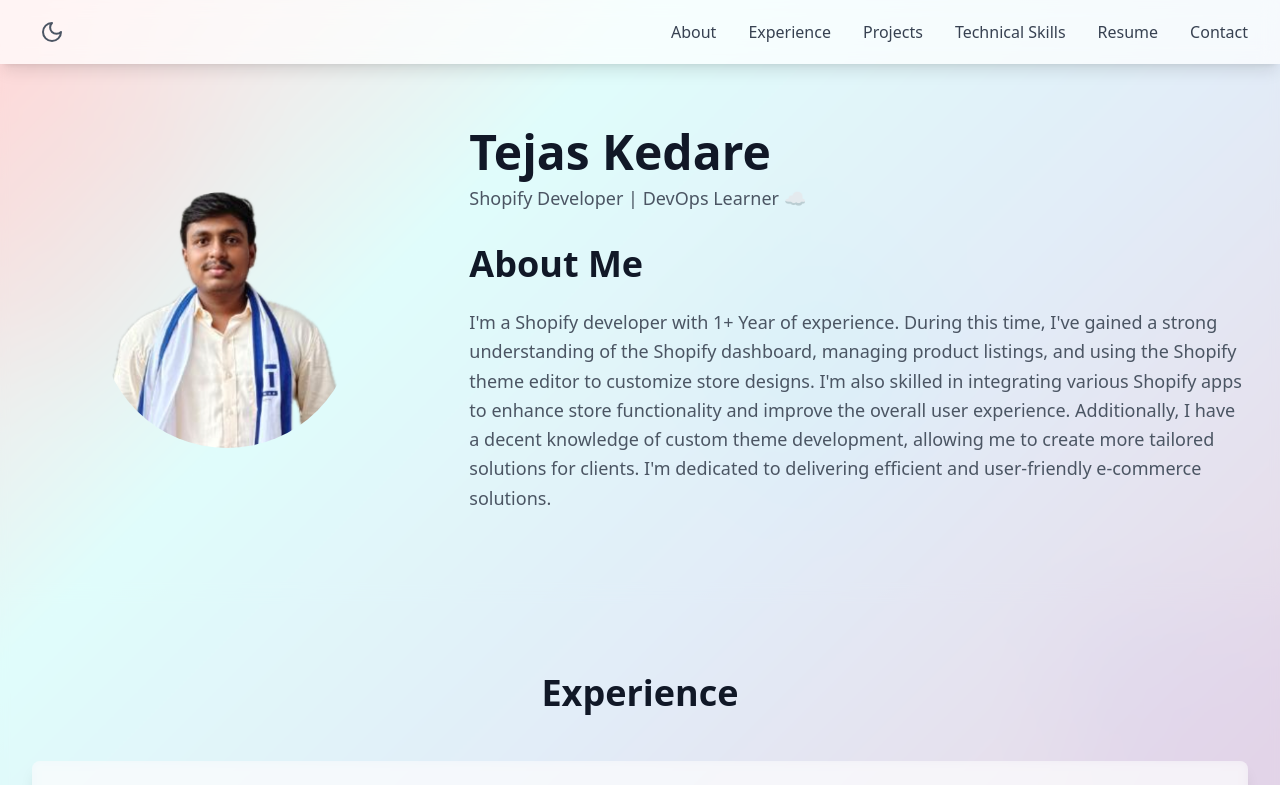
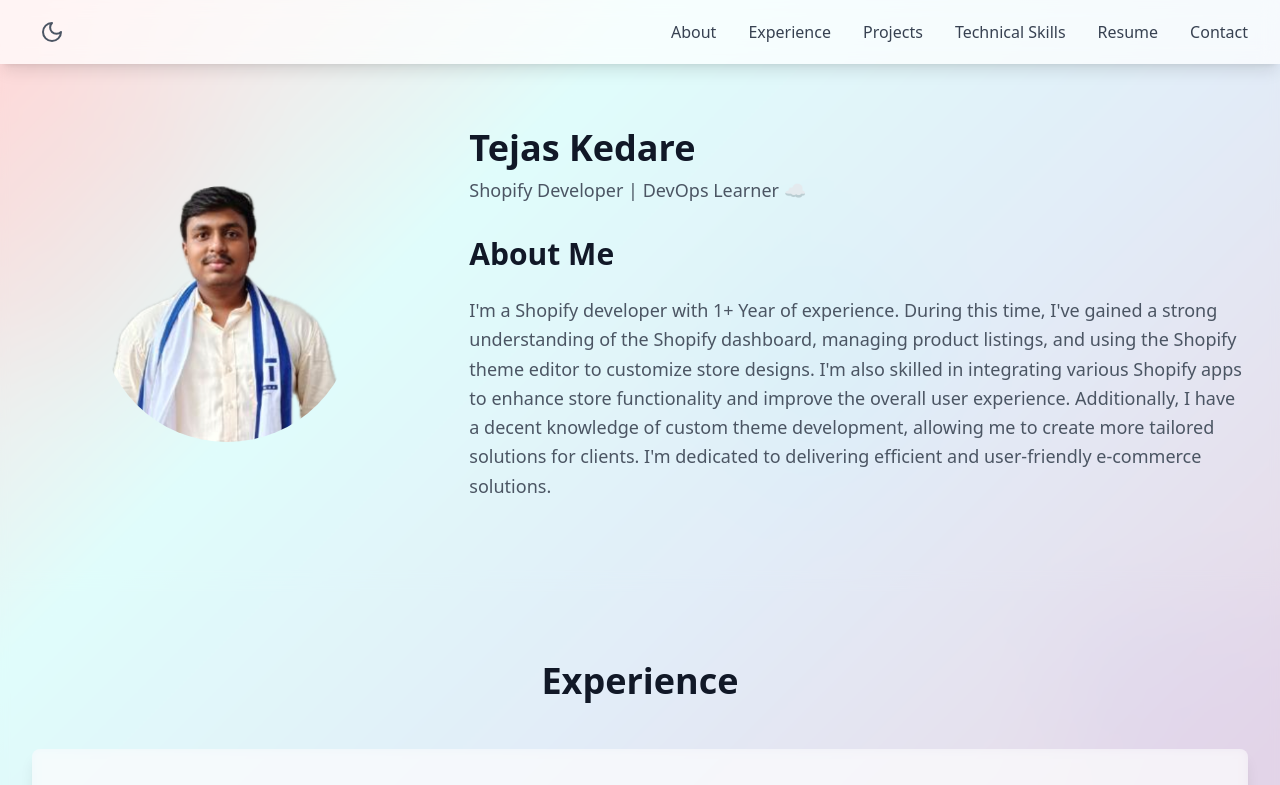
Before and after one commit to ZecTox/ZecTox-Portfolio, a React (Vite) app: page / in a window 1280 px wide. Shown: the top 785 px of the page. Built offline with nearby package versions, Linux system fonts and the light colour scheme.

Commit message:
some changes

```diff
--- a/src/App.tsx
+++ b/src/App.tsx
@@ -165,15 +165,15 @@ function App() {
                 className={`w-full md:w-2/3 text-center md:text-left ${isDarkMode ? 'text-gray-300' : 'text-gray-900'}`}
               >
                 {/* Main Name */}
-                <h2 className="text-4xl sm:text-5xl font-bold mb-2">Tejas Kedare</h2>
+                <h2 className="text-3xl sm:text-4xl font-bold mb-2">Tejas Kedare</h2>
 
                 {/* Role as subheading */}
-                <p className={`text-base sm:text-lg mb-8 ${isDarkMode ? 'text-gray-400' : 'text-gray-600'}`}>
+                <p className={`text-base sm:text-lg mb-8 ${isDarkMode ? 'tex  t-gray-400' : 'text-gray-600'}`}>
                   Shopify Developer | DevOps Learner <span role="img" aria-label="cloud">☁️</span>
                 </p>
 
                 {/* "About Me" Heading */}
-                <h3 className="text-3xl font-bold sm:text-4xl mb-6">About Me</h3>
+                <h3 className="text-2xl font-bold sm:text-3xl mb-6">About Me</h3>
 
                 {/* Descriptive Paragraph */}
                 <p className={`text-lg leading-relaxed ${isDarkMode ? 'text-gray-400' : 'text-gray-600'}`}>
```
